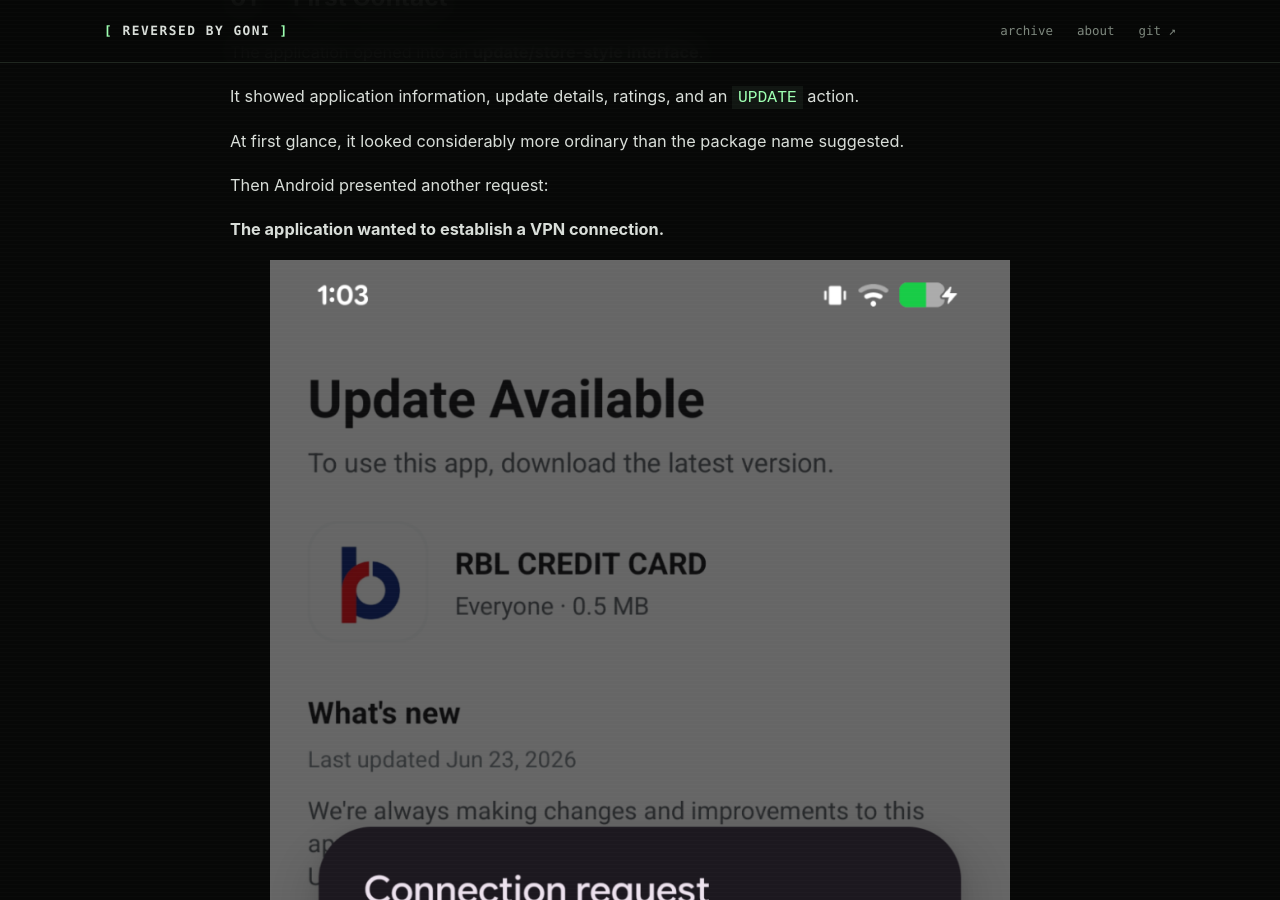
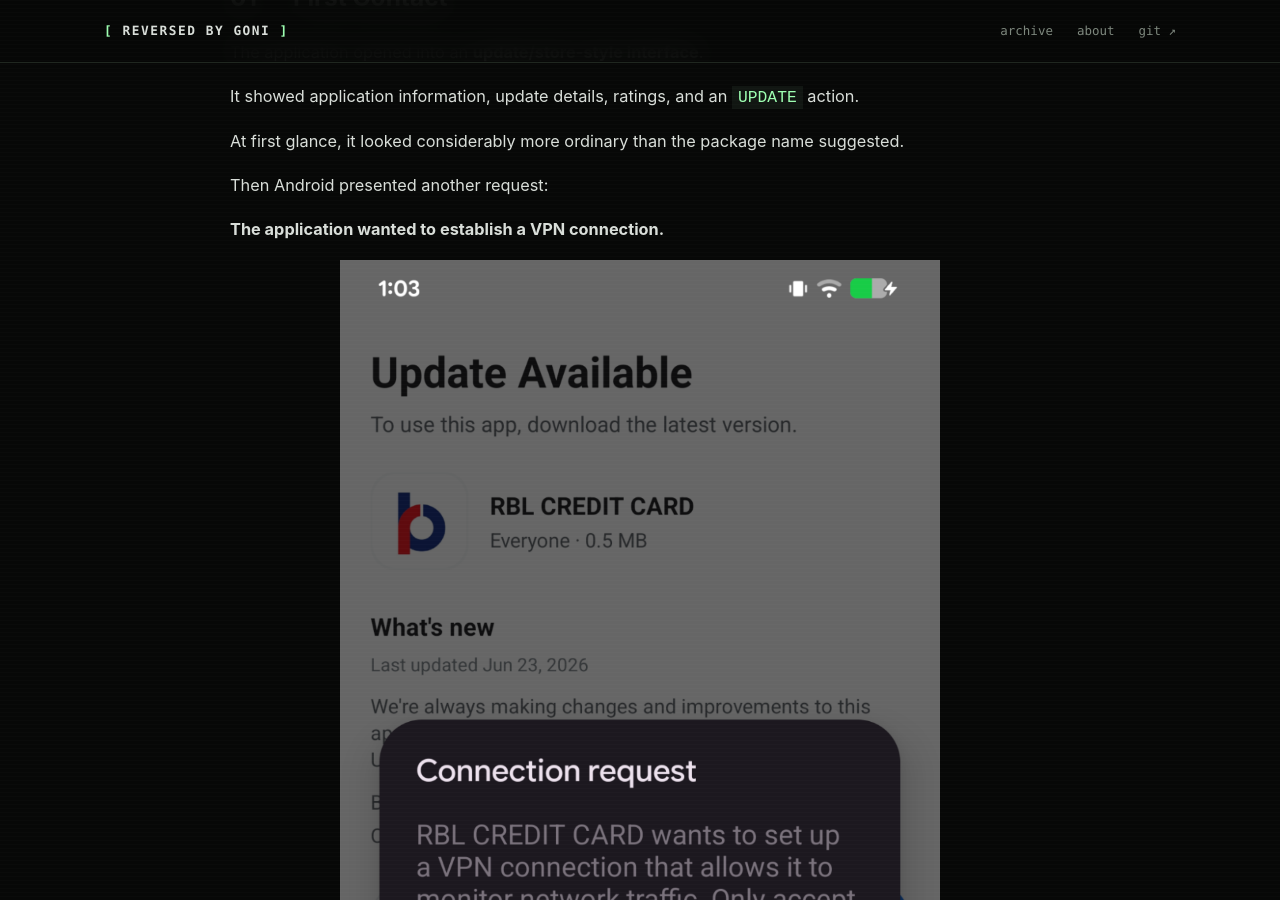
Before and after one commit to goniux/goniux.github.io, a Jekyll site: the page built from _posts/2026-09-21-android-dropper-part1.md, in a window 1280 px wide and 900 px high, scrolled down 1769 px. Built offline with Jekyll 4.4.1, drawn with Linux system fonts in a browser that asks for light colours.

```diff
--- a/_posts/2026-09-21-android-dropper-part1.md
+++ b/_posts/2026-09-21-android-dropper-part1.md
@@ -67,7 +67,7 @@
 assets/images/rbl/02-opening-vpn.png
 -->
 
-<figure>
+<figure style="max-width: 600px; margin: 0 auto;">
   <img src="{{ '/assets/images/rbl/02-install.png' | relative_url }}" alt="Update-style interface and Android VPN permission prompt">
   <figcaption>The initial update-style interface followed by the Android VPN permission request.</figcaption>
 </figure>
@@ -99,7 +99,7 @@
 assets/images/rbl/03-install.png
 -->
 
-<figure>
+<figure style="max-width: 600px; margin: 0 auto;">
   <img src="{{ '/assets/images/rbl/03-install.png' | relative_url }}" alt="Update interface and application storage state">
   <figcaption>The update-style interface alongside the application's storage state during testing.</figcaption>
 </figure>
@@ -125,7 +125,7 @@
 assets/images/rbl/04-tun-gallery.png
 -->
 
-<figure>
+<figure style="max-width: 600px; margin: 0 auto;">
   <img src="{{ '/assets/images/rbl/04-install.png' | relative_url }}" alt="tun0 interface and gallery permission prompt">
   <figcaption>The observed TUN interface.</figcaption>
 </figure>
@@ -190,7 +190,7 @@
 assets/images/rbl/05-payload-pull.png
 -->
 
-<figure>
+<figure style="max-width: 600px; margin: 0 auto;">
   <img src="{{ '/assets/images/rbl/05-install.png' | relative_url }}" alt="Pulling the installed second-stage APK">
   <figcaption>The second-stage APK recovered from the installed package on the research device.</figcaption>
 </figure>
@@ -223,7 +223,7 @@
 assets/images/rbl/06-frida-write.png
 -->
 
-<figure>
+<figure style="max-width: 600px; margin: 0 auto;">
   <img src="{{ '/assets/images/rbl/06-install.png' | relative_url }}" alt="Frida intercepting the APK write">
   <figcaption>Frida intercepting the large APK-sized write and showing the Java/native I/O backtrace.</figcaption>
 </figure>
@@ -263,7 +263,7 @@
 assets/images/rbl/07-apk-hexdump.png
 -->
 
-<figure>
+<figure style="max-width: 600px; margin: 0 auto;">
   <img src="{{ '/assets/images/rbl/07-install.png' | relative_url }}" alt="APK buffer beginning with PK 03 04 and containing AndroidManifest.xml">
   <figcaption>The captured buffer begins with <code>PK 03 04</code> and contains <code>AndroidManifest.xml</code>, identifying it as an APK/ZIP archive.</figcaption>
 </figure>
@@ -294,7 +294,7 @@
 assets/images/rbl/08-memory-range.png
 -->
 
-<figure>
+<figure style="max-width: 600px; margin: 0 auto;">
   <img src="{{ '/assets/images/rbl/08-install.png' | relative_url }}" alt="Anonymous read-write memory range containing the APK buffer">
   <figcaption>The APK buffer resides in an anonymous read/write memory range.</figcaption>
 </figure>
@@ -313,7 +313,7 @@
 assets/images/rbl/09-memory-inspector.png
 -->
 
-<figure>
+<figure style="max-width: 600px; margin: 0 auto;">
   <img src="{{ '/assets/images/rbl/09-install.png' | relative_url }}" alt="Frida memory inspection at multiple APK offsets">
   <figcaption>Inspecting multiple offsets inside the in-memory object to establish that the APK data spans the buffer.</figcaption>
 </figure>
@@ -359,7 +359,7 @@
 assets/images/rbl/10-transient-artifacts.png
 -->
 
-<figure>
+<figure style="max-width: 600px; margin: 0 auto;">
   <img src="{{ '/assets/images/rbl/10-install.png' | relative_url }}" alt="Transient m-bin artifacts and cf.xml package metadata">
   <figcaption>Runtime filesystem activity revealing temporary <code>m*.bin</code> files alongside persistent artifacts such as <code>hyzp.bin</code>, <code>cf.xml</code>, and <code>.ipk</code>.</figcaption>
 </figure>
@@ -420,7 +420,7 @@
 assets/images/rbl/11-rbl-all.png
 -->
 
-<figure>
+<figure style="max-width: 600px; margin: 0 auto;">
   <img src="{{ '/assets/images/rbl/11-install.png' | relative_url }}" alt="Frida all-in-one runtime observer">
   <figcaption>The refined all-in-one observer instrumenting file, write, network, ART/DEX, and memory events.</figcaption>
 </figure>
@@ -561,7 +561,7 @@
 assets/images/rbl/12-payload-capture.png
 -->
 
-<figure>
+<figure style="max-width: 600px; margin: 0 auto;">
   <img src="{{ '/assets/images/rbl/12-install.png' | relative_url }}" alt="Captured payload and transient artifact files">
   <figcaption>The capture directory containing the recovered payload, runtime DEX artifacts, and transient-file captures.</figcaption>
 </figure>
@@ -636,7 +636,7 @@
 assets/images/rbl/13-assets.png
 -->
 
-<figure>
+<figure style="max-width: 600px; margin: 0 auto;">
   <img src="{{ '/assets/images/rbl/13-install.png' | relative_url }}" alt="Interesting encrypted-looking assets in JADX">
   <figcaption>The original APK contains multiple obfuscated-looking assets with non-descriptive filenames.</figcaption>
 </figure>
@@ -672,7 +672,7 @@
 assets/images/rbl/14-loader-classes.png
 -->
 
-<figure>
+<figure style="max-width: 600px; margin: 0 auto;">
   <img src="{{ '/assets/images/rbl/14-install.png' | relative_url }}" alt="jfpxv and hulfg loader classes in JADX">
   <figcaption>The two classes that exposed the payload reconstruction and cryptographic logic.</figcaption>
 </figure>
@@ -742,7 +742,7 @@
 assets/images/rbl/15-decryptor.png
 -->
 
-<figure>
+<figure style="max-width: 600px; margin: 0 auto;">
   <img src="{{ '/assets/images/rbl/15-install.png' | relative_url }}" alt="Python decryptor producing the recovered APK">
   <figcaption>The offline decryptor reconstructing the second-stage APK from the embedded asset.</figcaption>
 </figure>
@@ -794,7 +794,7 @@
 assets/images/rbl/16-hyzp-jadx.png
 -->
 
-<figure>
+<figure style="max-width: 600px; margin: 0 auto;">
   <img src="{{ '/assets/images/rbl/16-install.png' | relative_url }}" alt="hyzp.bin opened in JADX">
   <figcaption>The runtime-generated DEX reveals the classes responsible for VPN setup, payload loading, installation, and handoff.</figcaption>
 </figure>
@@ -840,7 +840,7 @@
 assets/images/rbl/17-vpn-service.png
 -->
 
-<figure>
+<figure style="max-width: 600px; margin: 0 auto;">
   <img src="{{ '/assets/images/rbl/17-install.png' | relative_url }}" alt="ybgruj VpnService class in JADX">
   <figcaption>The obfuscated <code>ybgruj</code> class implements the Android VPN/TUN service.</figcaption>
 </figure>
@@ -874,7 +874,7 @@
 assets/images/rbl/18-vpn-bypass.png
 -->
 
-<figure>
+<figure style="max-width: 600px; margin: 0 auto;">
   <img src="{{ '/assets/images/rbl/18-install.png' | relative_url }}" alt="Hard-coded application bypass list">
   <figcaption>The VPN service excludes a hard-coded set of messaging, calling, and communication applications.</figcaption>
 </figure>
@@ -930,7 +930,7 @@
 assets/images/rbl/19-payload-installer.png
 -->
 
-<figure>
+<figure style="max-width: 600px; margin: 0 auto;">
   <img src="{{ '/assets/images/rbl/19-install.png' | relative_url }}" alt="PayloadInstallerActivity functional mapping">
   <figcaption>Functional mapping of the main installer activity reconstructed from the obfuscated class.</figcaption>
 </figure>
@@ -978,7 +978,7 @@
 assets/images/rbl/20-payload-receiver.png
 -->
 
-<figure>
+<figure style="max-width: 600px; margin: 0 auto;">
   <img src="{{ '/assets/images/rbl/20-install.png' | relative_url }}" alt="PayloadInstallReceiver functional mapping">
   <figcaption>The receiver handles installation results and repeatedly attempts to launch the installed payload.</figcaption>
 </figure>
@@ -1024,7 +1024,7 @@
 assets/images/rbl/21-payload-loader.png
 -->
 
-<figure>
+<figure style="max-width: 600px; margin: 0 auto;">
   <img src="{{ '/assets/images/rbl/21-install.png' | relative_url }}" alt="PayloadLoader functional mapping">
   <figcaption>The loader reconstructs the second-stage APK from the embedded encrypted asset.</figcaption>
 </figure>
@@ -1063,7 +1063,7 @@
 assets/images/rbl/22-obfuscated-constants.png
 -->
 
-<figure>
+<figure style="max-width: 600px; margin: 0 auto;">
   <img src="{{ '/assets/images/rbl/22-install.png' | relative_url }}" alt="ObfuscatedConstants functional mapping">
   <figcaption>The shared obfuscation/constants class decoded during static analysis.</figcaption>
 </figure>
@@ -1118,7 +1118,7 @@
 assets/images/rbl/23-final-architecture.png
 -->
 
-<figure>
+<figure style="max-width: 600px; margin: 0 auto;">
   <img src="{{ '/assets/images/rbl/23-install.png' | relative_url }}" alt="Final reconstructed dropper architecture">
   <figcaption>The final architecture reconstructed by combining dynamic and static analysis.</figcaption>
 </figure>
```
